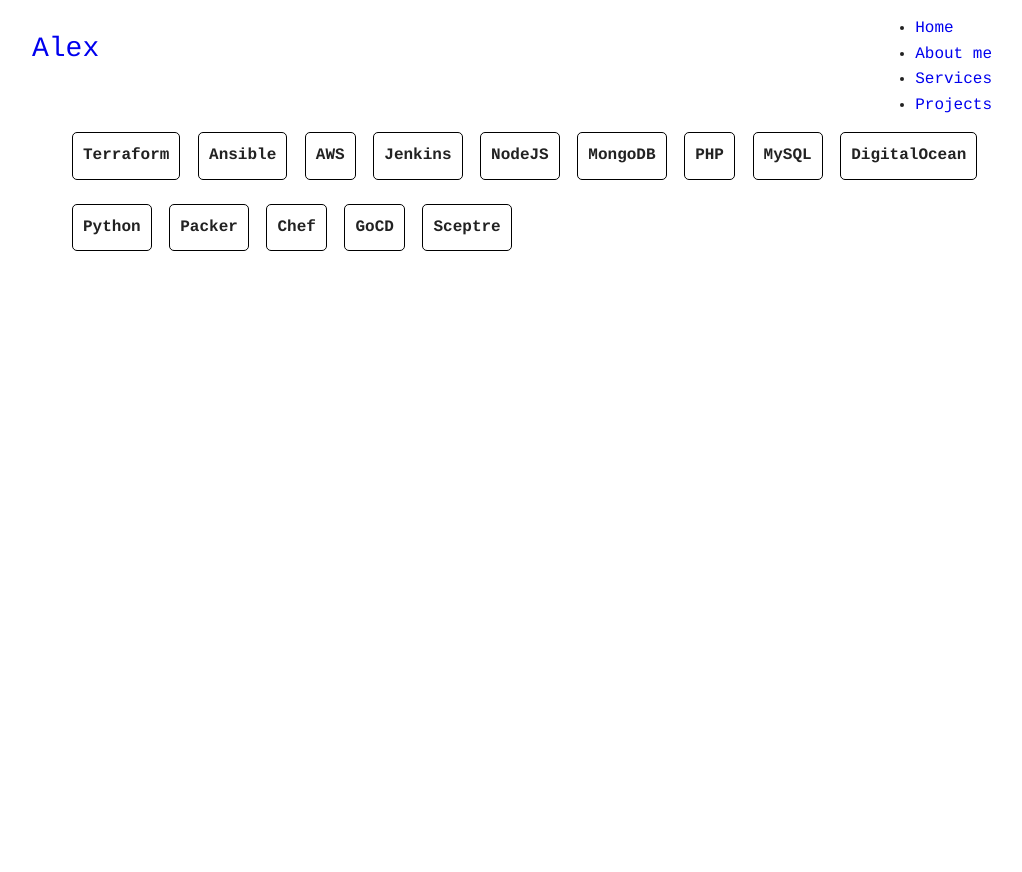
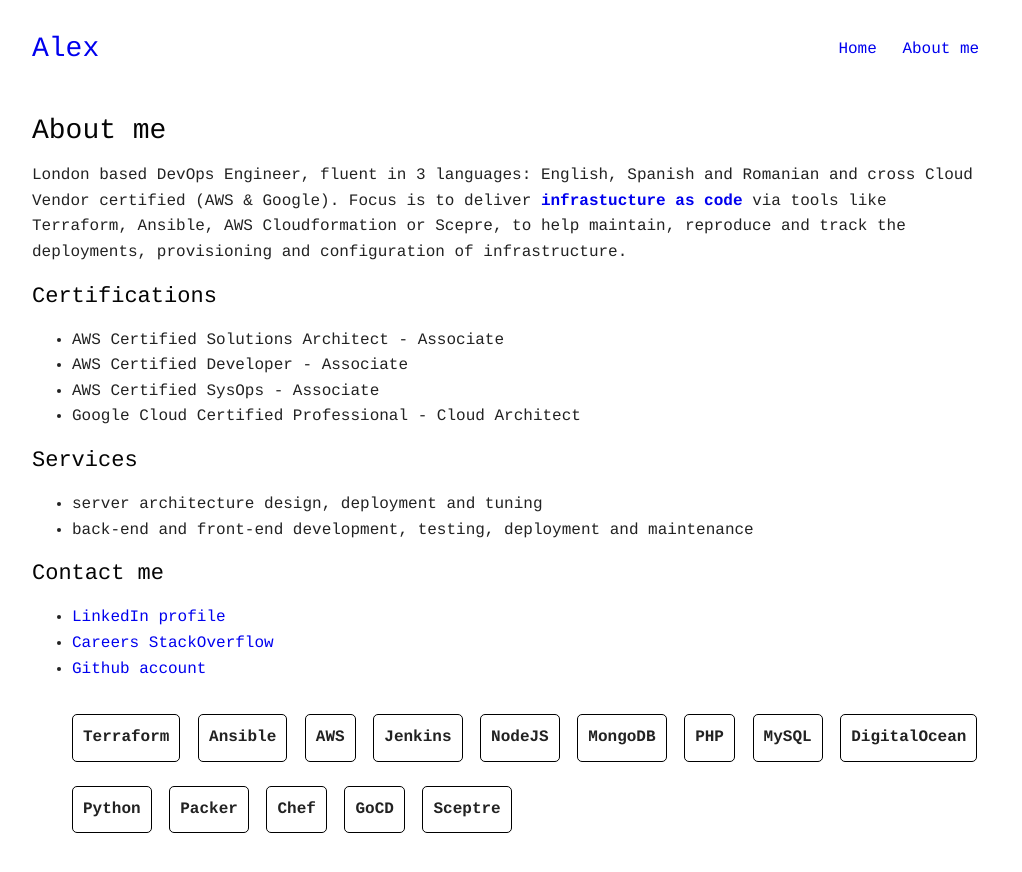
Before and after one commit to w0rldart/w0rldart.com, a Jekyll site: the page built from about.html, in a window 1280 px wide. Shown: the top 872 px of the page, without its empty margins (128-1150 px from the left). Built offline with Jekyll 4.4.1, drawn with Linux system fonts in a browser that asks for light colours.

Commit message:
Cleanup header.html links

```diff
--- a/_includes/header.html
+++ b/_includes/header.html
@@ -6,10 +6,8 @@
         </a>
     </h1>
 
-    <ul class="navbar-list">
+    <nav class="navbar-list">
         <li class="navbar-item"><a class="navbar-link" href="/">Home</a></li>
         <li class="navbar-item"><a class="navbar-link" href="/about">About me</a></li>
-        <li class="navbar-item"><a class="navbar-link" href="/services">Services</a></li>
-        <li class="navbar-item"><a class="navbar-link" href="/projects">Projects</a></li>
-    </ul>
+        </nav>
 </header>
--- a/about.html
+++ b/about.html
@@ -2,16 +2,53 @@
 layout: default
 ---
 
-<div class="container">
+<section title="Introduction">
+    <h1>About me</h1>
+    <p>
+        London based DevOps Engineer, fluent in 3 languages: English, Spanish and Romanian and cross Cloud Vendor certified (AWS & Google). Focus is to deliver <a href="https://en.wikipedia.org/wiki/Infrastructure_as_Code" target="_blank"><strong>infrastucture as code</strong></a> via tools like Terraform, Ansible, AWS Cloudformation or Scepre, to help maintain, reproduce and track the deployments, provisioning and configuration of infrastructure.
+    </p>
+</section>
+<section title="Certifications">
+    <h2>Certifications</h2>
+    <ul>
+        <li>AWS Certified Solutions Architect - Associate</li>
+        <li>AWS Certified Developer - Associate</li>
+        <li>AWS Certified SysOps - Associate</li>
+        <li>Google Cloud Certified Professional - Cloud Architect</li>
+    </ul>
+</section>
+<section title="Services">
+    <h2>Services</h2>
+    <p></p>
+    <ul>
+        <li>server architecture design, deployment&nbsp;and tuning</li>
+        <li>back-end and front-end development, testing, deployment and maintenance</li>
+    </ul>
+</section>
+<section title="Contact me">
+    <h2>Contact me</h2>
+    <ul>
+        <li>
+            <a href="https://www.linkedin.com/in/w0rldart" title="LinkedIn Alexandru Budurovici" target="_blank">LinkedIn profile</a>
+        </li>
+        <li>
+            <a href="http://careers.stackoverflow.com/w0rldart" title="Careers StackOverflow" target="_blank">Careers StackOverflow</a>
+        </li>
+        <li>
+            <a href="http://github.com/w0rldart" title="Github w0rldart" target="_blank">Github account</a>
+        </li>
+    </ul>
+</section>
+<section>
     <ul id="skills" class="u-text-center">
         {% for skill in site.data.skills %}
         <li class="skill">
             <h4>
-                    <a href="" target="_blank">
+                <a href="{{ skill.link }}" target="_blank">
                     {{ skill.name }}
                 </a>
             </h4>
         </li>
         {% endfor %}
     </ul>
-</div>
+</section>
```
Lines whose indentation alone changed are shown as unchanged.
